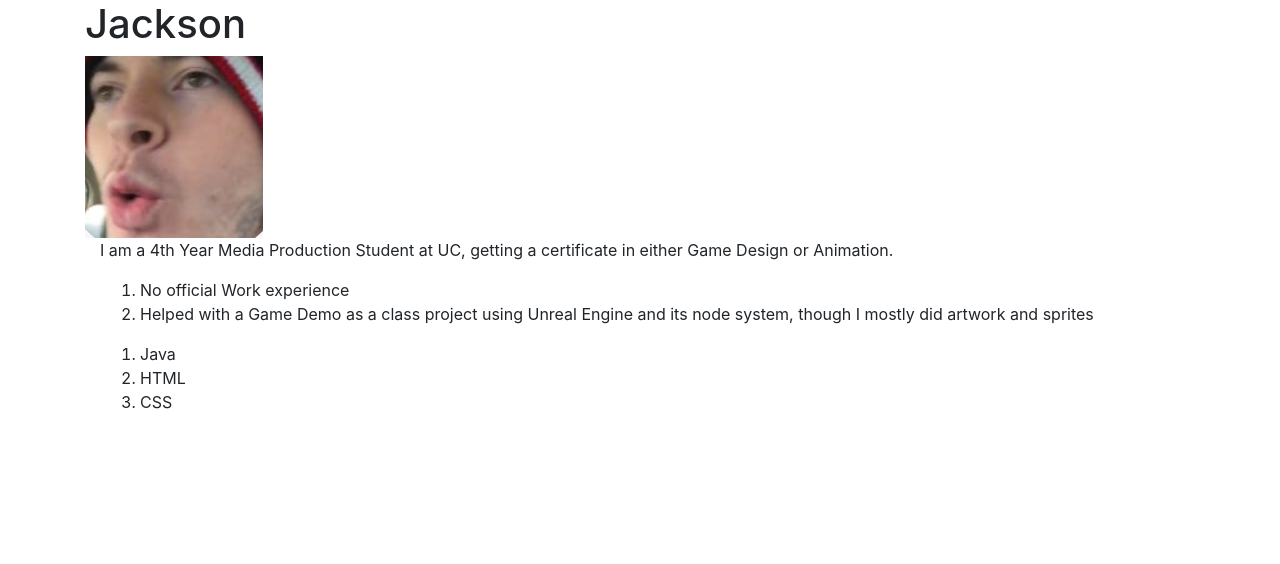
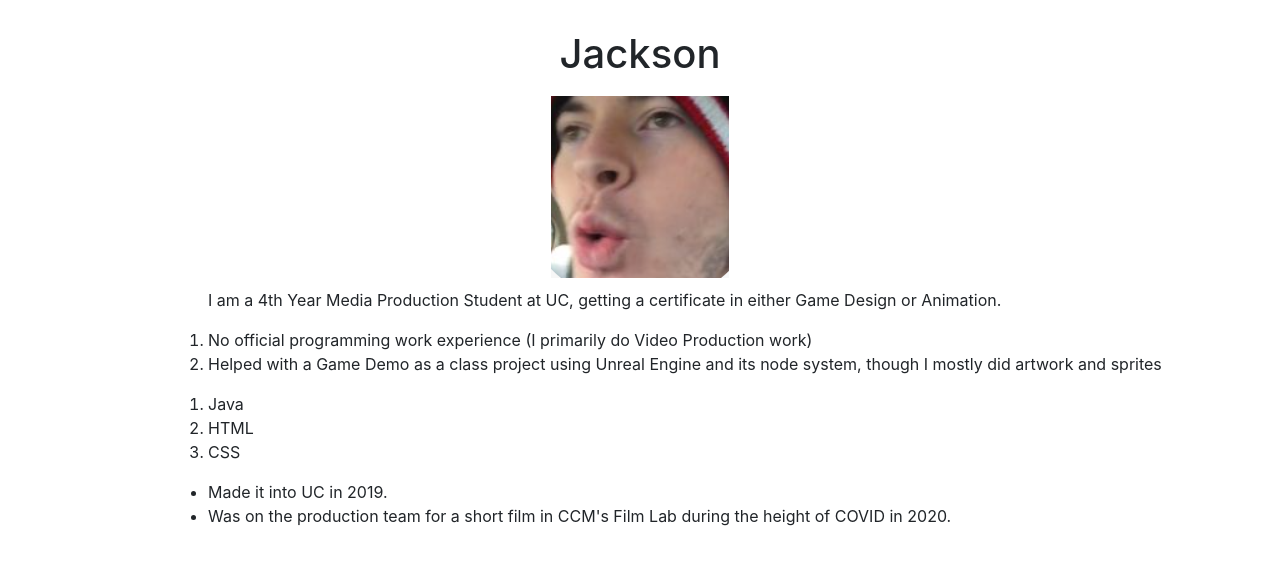
Before and after one commit to it3049c-fall22-henderson/online-portfolio-palcicjm, a website: page index.html in a window 1280 px wide. Drawn offline with nearby package versions, Linux system fonts and the light colour scheme.

Commit message:
Added achievements div and styling
Line 48

```diff
--- a/index.html
+++ b/index.html
@@ -5,6 +5,13 @@
   <meta charset="UTF-8" />
   <meta name="viewport" content="width=device-width, initial-scale=1.0" />
   <title>Jackson</title>
+  <style>
+    p,
+    ul,
+    ol {
+      padding-left: 10%;
+    }
+  </style>
   <!-- Bootstrap Styles-->
   <link rel="stylesheet" href="https://stackpath.bootstrapcdn.com/bootstrap/4.4.1/css/bootstrap.min.css"
     integrity="sha384-Vkoo8x4CGsO3+Hhxv8T/Q5PaXtkKtu6ug5TOeNV6gBiFeWPGFN9MuhOf23Q9Ifjh" crossorigin="anonymous" />
@@ -15,17 +22,18 @@
 
 <body>
   <div class="container">
-    <h1>
+    <h1 style="text-align: center; padding-top: 30px;">
       Jackson
     </h1>
-    <img src="resources/images/someone.PNG" />
+    <img src="resources/images/someone.PNG"
+      style="padding: 10px; display: block; margin-left: auto; margin-right: auto;">
     <!-- WORK FROM INSIDE THIS CONTAINER-->
-    <div class="container" id="personalBackground">
+    <div class=" container" id="personalBackground">
       <p>I am a 4th Year Media Production Student at UC, getting a certificate in either Game Design or Animation.</p>
     </div>
     <div class="container" id="experience">
       <ol>
-        <li>No official Work experience</li>
+        <li>No official programming work experience (I primarily do Video Production work)</li>
         <li>Helped with a Game Demo as a class project using Unreal Engine and its node system, though I mostly did
           artwork and sprites</li>
       </ol>
@@ -37,8 +45,15 @@
         <li>CSS</li>
       </ol>
     </div>
-    <div class="container" id="achievements"></div>
-    <div class="container" id="games"></div>
+    <div class="container" id="achievements">
+      <ul>
+        <li>Made it into UC in 2019.</li>
+        <li>Was on the production team for a short film in CCM's Film Lab during the height of COVID in 2020.</li>
+      </ul>
+    </div>
+    <div class="container" id="games">
+
+    </div>
 
   </div>
 
```
